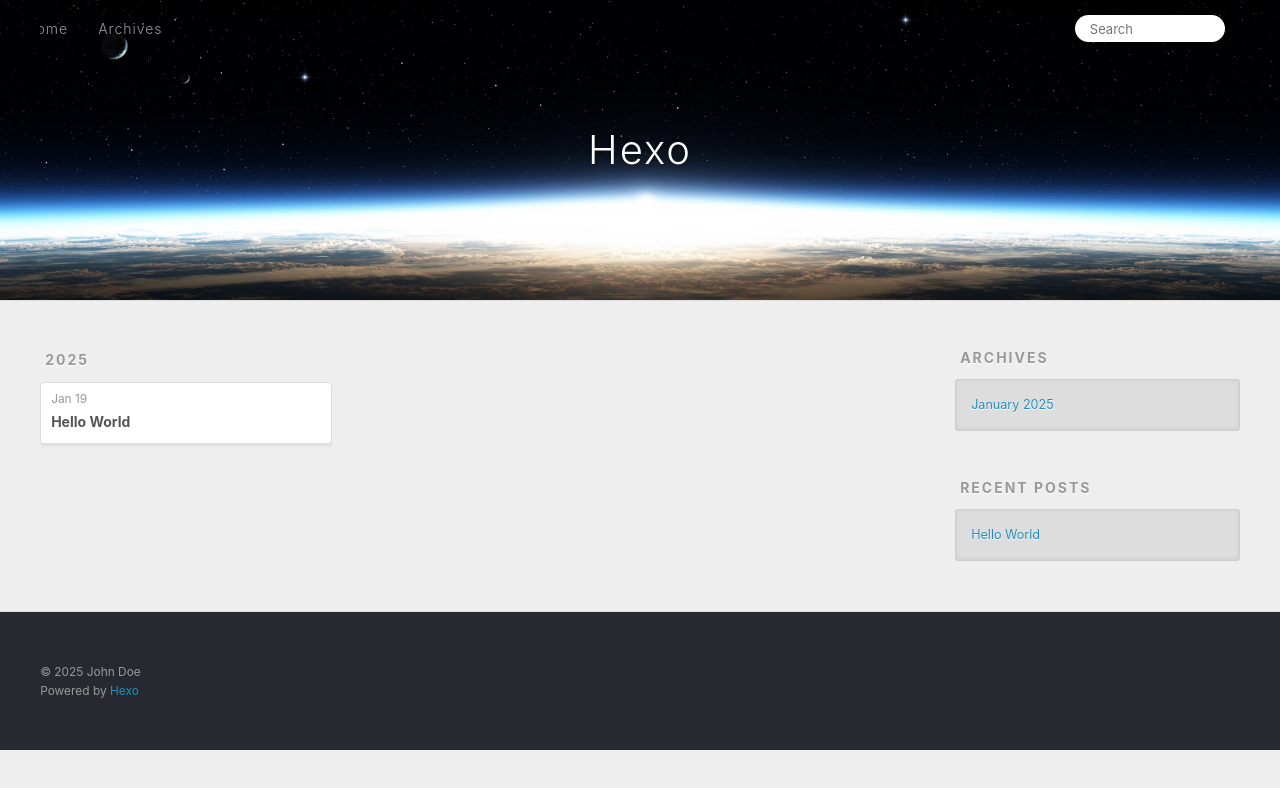
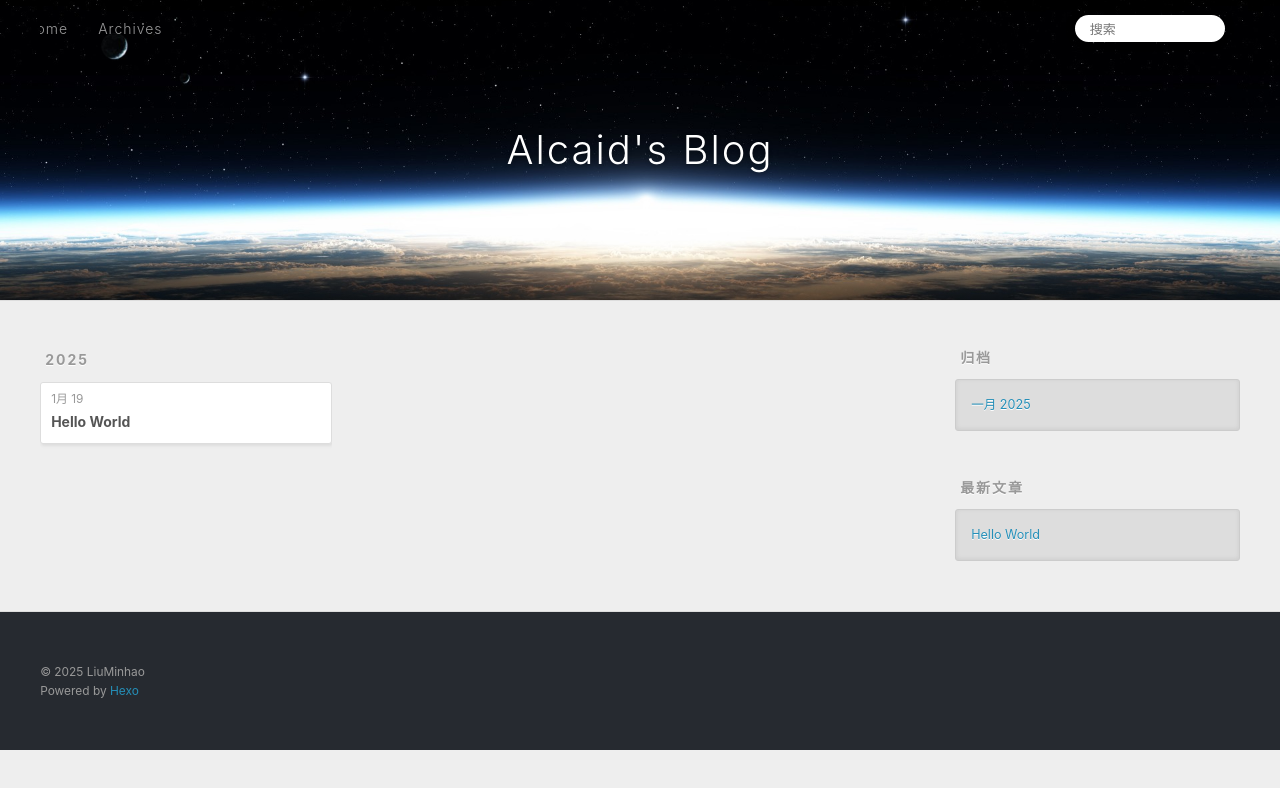
Before and after one commit to LiuMinhaocn/LiuMinhaocn.github.io, a plain HTML site: page archives/index.html in a window 1280 px wide. Both pictures are taken after a click on the link 1232 px from the left and 27 px from the top of the page. Drawn offline with Linux system fonts and the light colour scheme.

Commit message:
Site updated: 2025-01-19 14:20:12

```diff
--- a/archives/index.html
+++ b/archives/index.html
@@ -4,17 +4,17 @@
   <meta charset="utf-8">
 
 
-  <title>Archives | Hexo</title>
+  <title>归档 | Alcaid&#39;s Blog</title>
   <meta name="viewport" content="width=device-width, initial-scale=1, shrink-to-fit=no">
   <meta property="og:type" content="website">
-<meta property="og:title" content="Hexo">
+<meta property="og:title" content="Alcaid&#39;s Blog">
 <meta property="og:url" content="http://example.com/archives/index.html">
-<meta property="og:site_name" content="Hexo">
-<meta property="og:locale" content="en_US">
-<meta property="article:author" content="John Doe">
+<meta property="og:site_name" content="Alcaid&#39;s Blog">
+<meta property="og:locale" content="zh_CN">
+<meta property="article:author" content="LiuMinhao">
 <meta name="twitter:card" content="summary">
 
-    <link rel="alternate" href="/atom.xml" title="Hexo" type="application/atom+xml">
+    <link rel="alternate" href="/atom.xml" title="Alcaid's Blog" type="application/atom+xml">
 
 
     <link rel="shortcut icon" href="/favicon.png">
@@ -39,7 +39,7 @@
   <div id="header-outer" class="outer">
     <div id="header-title" class="inner">
       <h1 id="logo-wrap">
-        <a href="/" id="logo">Hexo</a>
+        <a href="/" id="logo">Alcaid&#39;s Blog</a>
       </h1>
 
     </div>
@@ -55,12 +55,12 @@
       <nav id="sub-nav">
 
 
-          <a class="nav-icon" href="/atom.xml" title="RSS Feed"><span class="fa fa-rss"></span></a>
+          <a class="nav-icon" href="/atom.xml" title="RSS 订阅"><span class="fa fa-rss"></span></a>
 
-        <a class="nav-icon nav-search-btn" title="Search"><span class="fa fa-search"></span></a>
+        <a class="nav-icon nav-search-btn" title="搜索"><span class="fa fa-search"></span></a>
       </nav>
       <div id="search-form-wrap">
-        <form action="//google.com/search" method="get" accept-charset="UTF-8" class="search-form"><input type="search" name="q" class="search-form-input" placeholder="Search"><button type="submit" class="search-form-submit">&#xF002;</button><input type="hidden" name="sitesearch" value="http://example.com"></form>
+        <form action="//google.com/search" method="get" accept-charset="UTF-8" class="search-form"><input type="search" name="q" class="search-form-input" placeholder="搜索"><button type="submit" class="search-form-submit">&#xF002;</button><input type="hidden" name="sitesearch" value="http://example.com"></form>
       </div>
     </div>
   </div>
@@ -84,7 +84,7 @@
   <div class="archive-article-inner">
     <header class="archive-article-header">
       <a href="/2025/01/19/hello-world/" class="archive-article-date">
-  <time class="dt-published" datetime="2025-01-19T06:05:12.019Z" itemprop="datePublished">Jan 19</time>
+  <time class="dt-published" datetime="2025-01-19T06:05:12.019Z" itemprop="datePublished">1月 19</time>
 </a>
 
 
@@ -116,9 +116,9 @@
 
 
   <div class="widget-wrap">
-    <h3 class="widget-title">Archives</h3>
+    <h3 class="widget-title">归档</h3>
     <div class="widget">
-      <ul class="archive-list"><li class="archive-list-item"><a class="archive-list-link" href="/archives/2025/01/">January 2025</a></li></ul>
+      <ul class="archive-list"><li class="archive-list-item"><a class="archive-list-link" href="/archives/2025/01/">一月 2025</a></li></ul>
     </div>
   </div>
 
@@ -126,7 +126,7 @@
 
 
   <div class="widget-wrap">
-    <h3 class="widget-title">Recent Posts</h3>
+    <h3 class="widget-title">最新文章</h3>
     <div class="widget">
       <ul>
 
@@ -147,7 +147,7 @@
   <div class="outer">
     <div id="footer-info" class="inner">
 
-      &copy; 2025 John Doe<br>
+      &copy; 2025 LiuMinhao<br>
       Powered by <a href="https://hexo.io/" target="_blank">Hexo</a>
     </div>
   </div>
```
Also changed, not shown: 2025/01/19/hello-world/index.html (+14 -14 lines), archives/2025/01/index.html (+15 -15 lines), archives/2025/index.html (+15 -15 lines), index.html (+15 -15 lines).
